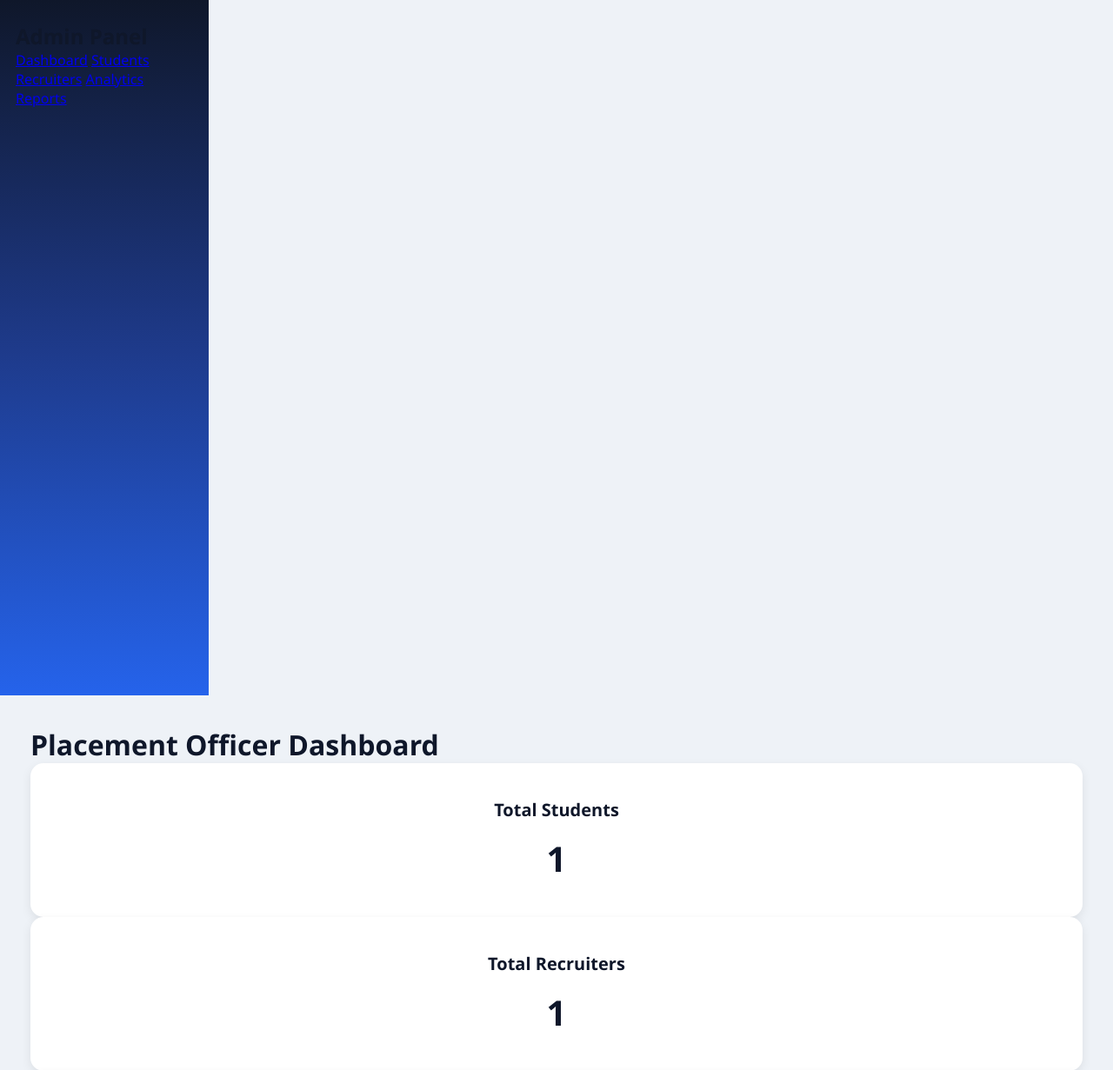
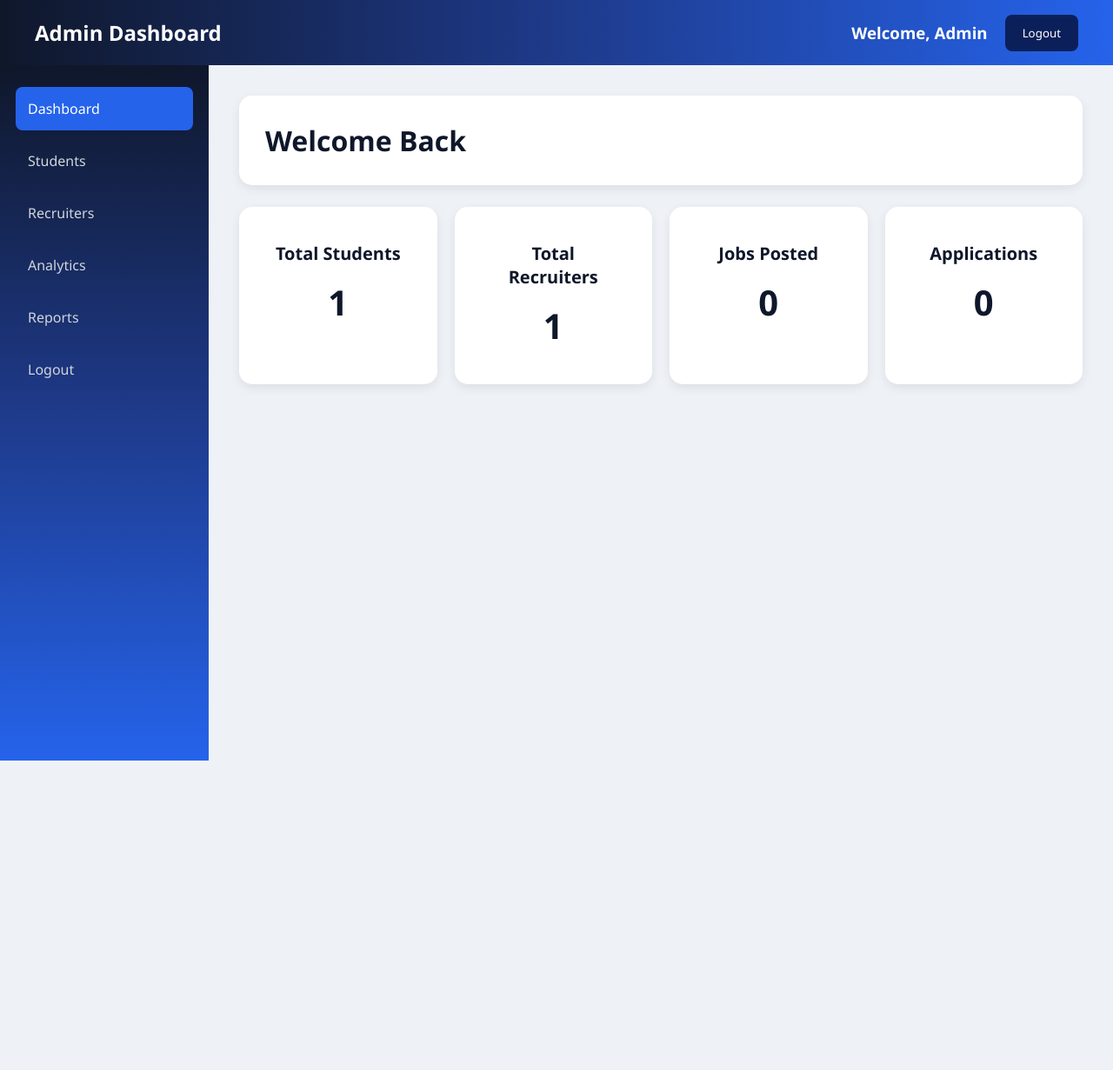
Before and after one commit to ambad-iii/Project, a Flask app: page /admin_dashboard in a window 1280 px wide. Shown: the top 1231 px of the page at 87% size. After the commit the page ends 875 px from the top, so only its background shows below. Run offline with Flask 3, Linux system fonts and the light colour scheme; data comes from the database, SQL or seed files in the repository; data that the repository does not hold is empty.

Commit message:
Update admin_dashboard.html

```diff
--- a/College Placement Portal/templates/admin_dashboard.html
+++ b/College Placement Portal/templates/admin_dashboard.html
@@ -3,25 +3,43 @@
 <head>
     <meta charset="UTF-8">
     <meta name="viewport" content="width=device-width, initial-scale=1.0">
-    <title>Admin Dashboard</title>
-     <link rel="stylesheet" href="{{url_for('static',filename='admin_style.css')}}">
+    <title>Document</title>
+    <link rel="stylesheet" href="{{ url_for('static', filename='admin_style.css') }}">
 </head>
 <body>
+
+    <div class="navbar">
+        <h1>Admin Dashboard</h1>
+
+        <div class="navbar-right">
+            <h3>Welcome, Admin</h3>
+
+            <a href="/logout">
+                <button class="logout-btn">Logout</button>
+            </a>
+        </div>
+    </div>
+
+    <div class="container">
+
         <div class="sidebar">
-
-    <h2>Admin Panel</h2>
-
-    <a href="/admin_dashboard">Dashboard</a>
-    <a href="/admin_students">Students</a>
-    <a href="/admin_recruiters">Recruiters</a>
-    <a href="/admin_analytics">Analytics</a>
-    <a href="/admin_reports">Reports</a>
-
+            <ul>
+                <li class="active"><a href="/admin_dashboard">Dashboard</a></li>
+                <li><a href="/admin_students">Students</a></li>
+                <li><a href="/admin_recruiters">Recruiters</a></li>
+                <li><a href="/admin_analytics">Analytics</a></li>
+                <li><a href="/admin_reports">Reports</a></li>
+                <li onclick="confirmLogout()">Logout</li>
+            </ul>
         </div>
 
     <div class="content">
 
-    <h1>Placement Officer Dashboard</h1>
+        <div class="section">
+         <h1>Welcome Back</h1>
+        </div>
+
+        <div class="summary-cards">
 
             <div class="card">
             <h2>Total Students</h2>
@@ -44,5 +62,7 @@
             </div>
 
         </div>
+
+    </div>
 </body>
 </html>
```
Lines whose indentation alone changed are shown as unchanged.
